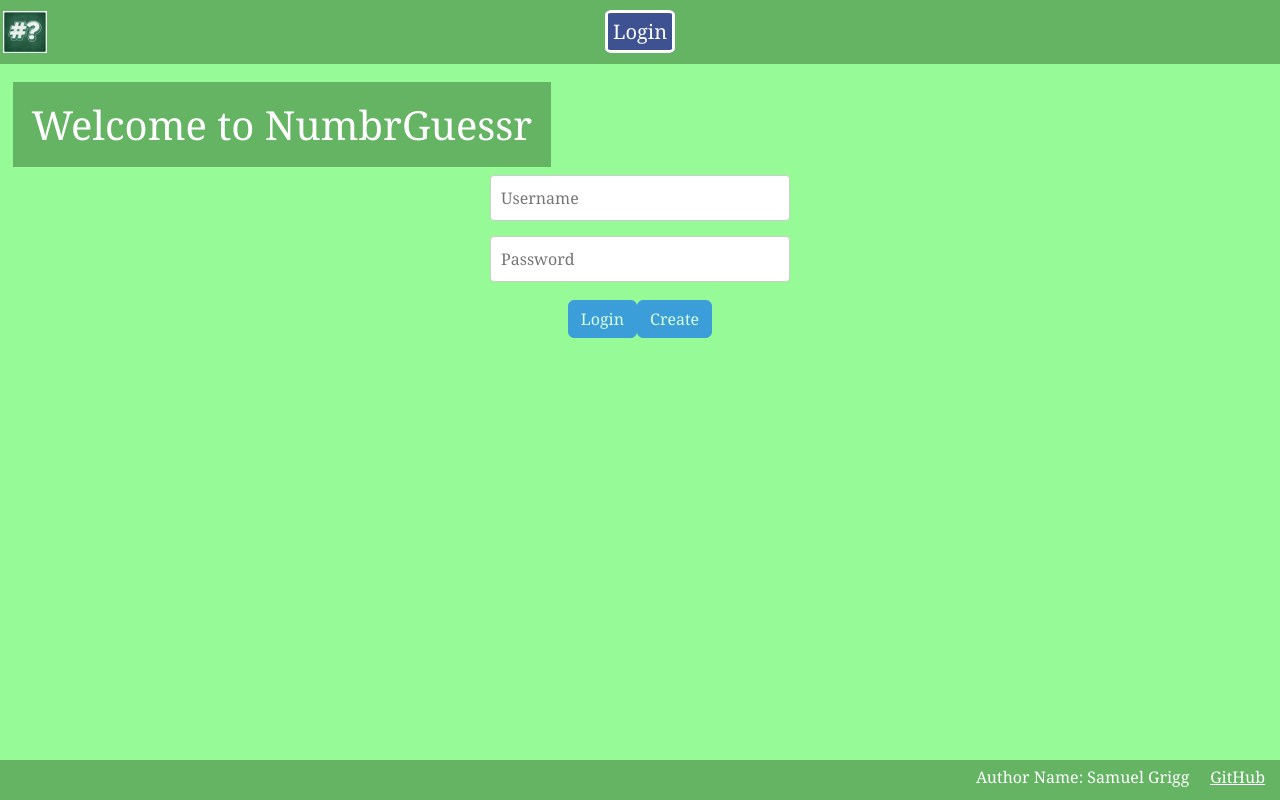
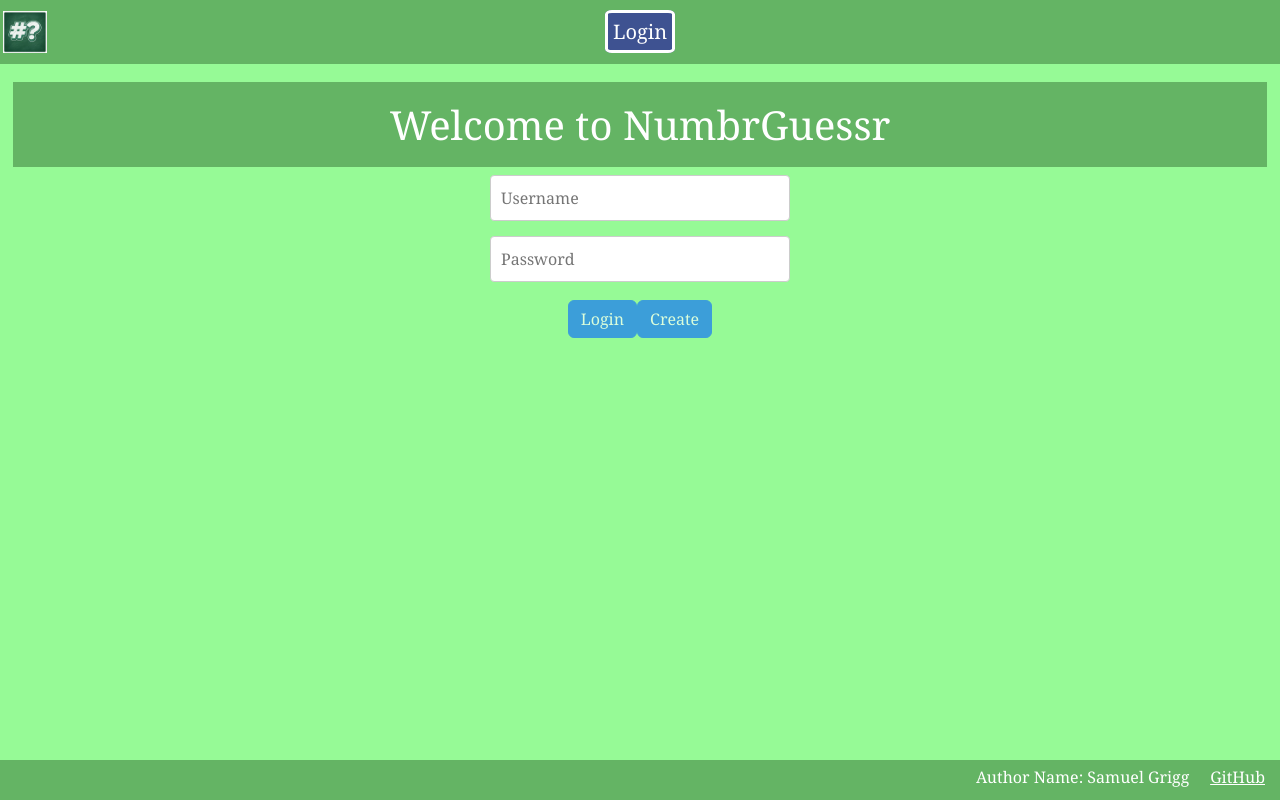
Before and after one commit to SamGrigg04/startup, a React (Vite) app: page / in a window 1280 px wide. Built offline with nearby package versions, Linux system fonts and the light colour scheme.

Commit message:
I like how this looks better

```diff
--- a/src/app.css
+++ b/src/app.css
@@ -98,8 +98,8 @@ main {
     justify-content: center;
     padding: 1.5%;
     margin-top: 5px;
-    max-width: fit-content;
-    align-self: center;
+    width: 100%;
+    align-items: center;
 }
 
 #login-btn, #create-acc, #guess-btn {
```
